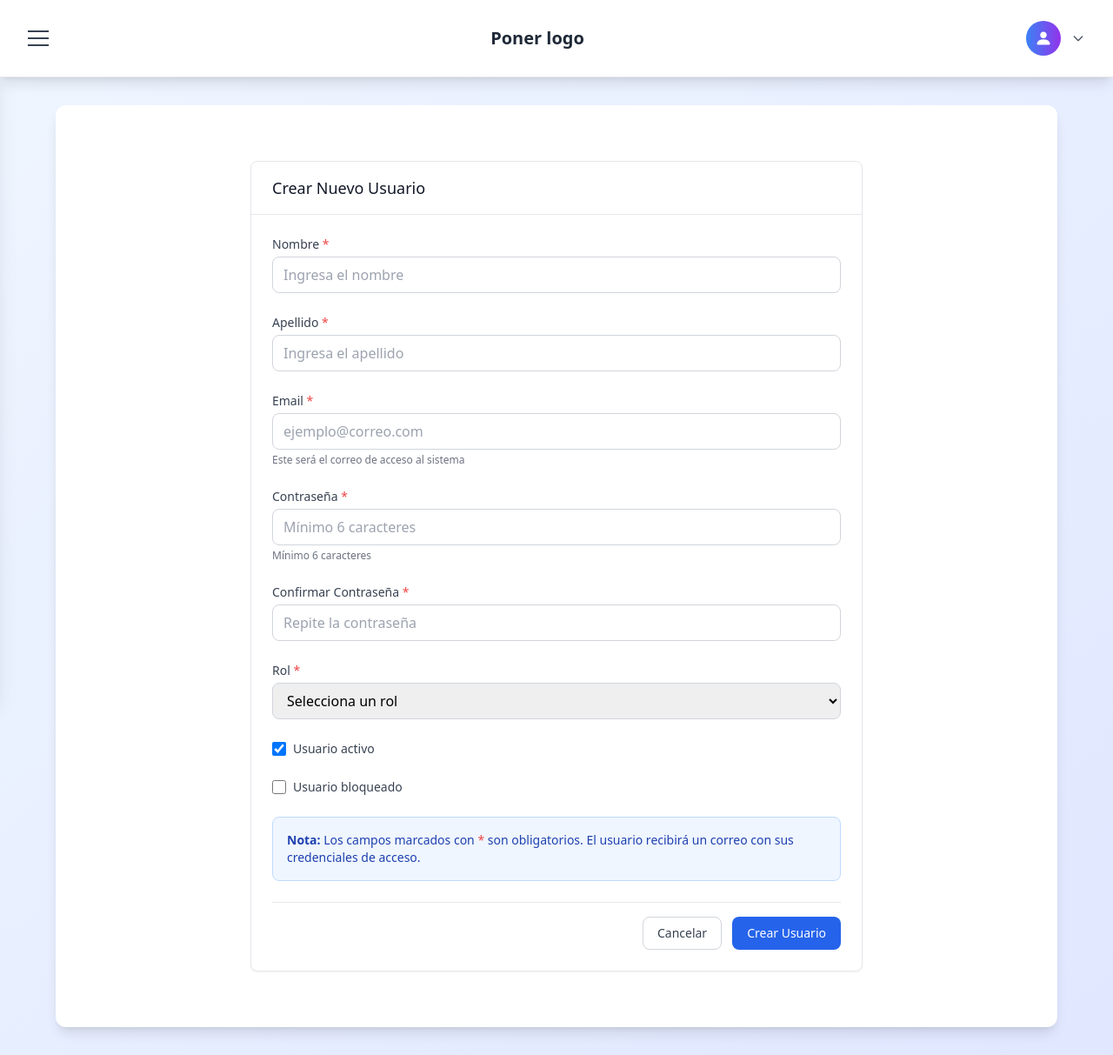
After one commit to ConradoFesco/Explor.Ar---Proyecto-universitario, a Flask app: page /users/nuevo in a window 1280 px wide. The commit adds this page. Shown: the whole page at 87% size. Run offline with Flask 3, Linux system fonts and the light colour scheme; some libraries are stand-ins or nearby versions.

Commit message:
Agrego front del alta usuario

```diff
--- a/admin/src/web/__init__.py
+++ b/admin/src/web/__init__.py
@@ -13,7 +13,6 @@ from flask_jwt_extended import JWTManager
 import os
 
 load_dotenv()
-
 
 jwt = JWTManager()
 def create_app(env="development", static_folder="../../static"):
@@ -106,6 +105,10 @@ def create_app(env="development", static_folder="../../static"):
         user = User.query.get_or_404(user_id)
         return render_template('edit_user.html', user=user)
 
+    @app.route('/users/nuevo')
+    def create_user_form():
+        return render_template('create_user.html')
+
     from src.web.handlers import error
 
     app.register_error_handler(404, error.not_found)
--- /dev/null
+++ b/admin/src/web/templates/create_user.html
@@ -0,0 +1,232 @@
+{% extends "layout.html" %}
+
+{% block title %}Nuevo Usuario{% endblock %}
+
+{% block content %}
+<main class="max-w-3xl mx-auto px-4 sm:px-6 lg:px-8 py-8">
+    <div class="bg-white shadow-sm rounded-lg border border-gray-200">
+        <div class="px-6 py-4 border-b border-gray-200">
+            <h3 class="text-lg font-medium text-gray-900">Crear Nuevo Usuario</h3>
+        </div>
+
+        <form id="createUserForm" class="p-6 space-y-6">
+            <!-- Nombre -->
+            <div>
+                <label for="name" class="block text-sm font-medium text-gray-700 mb-1">
+                    Nombre <span class="text-red-500">*</span>
+                </label>
+                <input type="text"
+                       id="name"
+                       name="name"
+                       required
+                       class="w-full px-3 py-2 border border-gray-300 rounded-lg focus:outline-none focus:ring-2 focus:ring-blue-500 focus:border-transparent"
+                       placeholder="Ingresa el nombre">
+            </div>
+
+            <!-- Apellido -->
+            <div>
+                <label for="last_name" class="block text-sm font-medium text-gray-700 mb-1">
+                    Apellido <span class="text-red-500">*</span>
+                </label>
+                <input type="text"
+                       id="last_name"
+                       name="last_name"
+                       required
+                       class="w-full px-3 py-2 border border-gray-300 rounded-lg focus:outline-none focus:ring-2 focus:ring-blue-500 focus:border-transparent"
+                       placeholder="Ingresa el apellido">
+            </div>
+
+            <!-- Email -->
+            <div>
+                <label for="mail" class="block text-sm font-medium text-gray-700 mb-1">
+                    Email <span class="text-red-500">*</span>
+                </label>
+                <input type="email"
+                       id="mail"
+                       name="mail"
+                       required
+                       class="w-full px-3 py-2 border border-gray-300 rounded-lg focus:outline-none focus:ring-2 focus:ring-blue-500 focus:border-transparent"
+                       placeholder="ejemplo@correo.com">
+                <p class="text-xs text-gray-500 mt-1">Este será el correo de acceso al sistema</p>
+            </div>
+
+            <!-- Contraseña -->
+            <div>
+                <label for="password" class="block text-sm font-medium text-gray-700 mb-1">
+                    Contraseña <span class="text-red-500">*</span>
+                </label>
+                <input type="password"
+                       id="password"
+                       name="password"
+                       required
+                       minlength="6"
+                       class="w-full px-3 py-2 border border-gray-300 rounded-lg focus:outline-none focus:ring-2 focus:ring-blue-500 focus:border-transparent"
+                       placeholder="Mínimo 6 caracteres">
+                <p class="text-xs text-gray-500 mt-1">Mínimo 6 caracteres</p>
+            </div>
+
+            <!-- Confirmar Contraseña -->
+            <div>
+                <label for="confirm_password" class="block text-sm font-medium text-gray-700 mb-1">
+                    Confirmar Contraseña <span class="text-red-500">*</span>
+                </label>
+                <input type="password"
+                       id="confirm_password"
+                       name="confirm_password"
+                       required
+                       minlength="6"
+                       class="w-full px-3 py-2 border border-gray-300 rounded-lg focus:outline-none focus:ring-2 focus:ring-blue-500 focus:border-transparent"
+                       placeholder="Repite la contraseña">
+            </div>
+
+            <!-- Rol -->
+            <div>
+                <label for="role" class="block text-sm font-medium text-gray-700 mb-1">
+                    Rol <span class="text-red-500">*</span>
+                </label>
+                <select id="role" name="role" required
+                        class="w-full px-3 py-2 border border-gray-300 rounded-lg focus:outline-none focus:ring-2 focus:ring-blue-500 focus:border-transparent">
+                    <option value="">Selecciona un rol</option>
+                    <option value="Usuario">Usuario</option>
+                    <option value="Moderador">Moderador</option>
+                    <option value="Administrador">Administrador</option>
+                </select>
+            </div>
+
+            <!-- Estado Activo -->
+            <div class="flex items-center">
+                <input type="checkbox"
+                       id="active"
+                       name="active"
+                       checked
+                       class="h-4 w-4 text-blue-600 focus:ring-blue-500 border-gray-300 rounded">
+                <label for="active" class="ml-2 block text-sm text-gray-700">
+                    Usuario activo
+                </label>
+            </div>
+
+            <!-- Estado Bloqueado -->
+            <div class="flex items-center">
+                <input type="checkbox"
+                       id="blocked"
+                       name="blocked"
+                       class="h-4 w-4 text-red-600 focus:ring-red-500 border-gray-300 rounded">
+                <label for="blocked" class="ml-2 block text-sm text-gray-700">
+                    Usuario bloqueado
+                </label>
+            </div>
+
+            <!-- Mensaje de ayuda -->
+            <div class="bg-blue-50 rounded-lg p-4 border border-blue-200">
+                <p class="text-sm text-blue-800">
+                    <strong>Nota:</strong> Los campos marcados con <span class="text-red-500">*</span> son obligatorios.
+                    El usuario recibirá un correo con sus credenciales de acceso.
+                </p>
+            </div>
+
+            <!-- Botones -->
+            <div class="flex items-center justify-end space-x-3 pt-4 border-t border-gray-200">
+                <a href="/users"
+                   class="px-4 py-2 text-sm font-medium text-gray-700 bg-white border border-gray-300 rounded-lg hover:bg-gray-50 transition duration-200">
+                    Cancelar
+                </a>
+                <button type="submit"
+                        class="px-4 py-2 text-sm font-medium text-white bg-blue-600 border border-transparent rounded-lg hover:bg-blue-700 transition duration-200">
+                    Crear Usuario
+                </button>
+            </div>
+        </form>
+    </div>
+</main>
+{% endblock %}
+
+{% block scripts %}
+<script>
+document.getElementById("createUserForm").addEventListener("submit", async function(e) {
+    e.preventDefault();
+
+    // Obtener valores del formulario
+    const name = document.getElementById('name').value.trim();
+    const last_name = document.getElementById('last_name').value.trim();
+    const mail = document.getElementById('mail').value.trim();
+    const password = document.getElementById('password').value;
+    const confirm_password = document.getElementById('confirm_password').value;
+    const role = document.getElementById('role').value;
+    const active = document.getElementById('active').checked;
+    const blocked = document.getElementById('blocked').checked;
+
+    // Validaciones
+    if (!name || !last_name || !mail || !password || !role) {
+        alert('Por favor completa todos los campos obligatorios');
+        return;
+    }
+
+    if (password !== confirm_password) {
+        alert('Las contraseñas no coinciden');
+        return;
+    }
+
+    if (password.length < 6) {
+        alert('La contraseña debe tener al menos 6 caracteres');
+        return;
+    }
+
+    // Validar formato de email
+    const emailRegex = /^[^\s@]+@[^\s@]+\.[^\s@]+$/;
+    if (!emailRegex.test(mail)) {
+        alert('Por favor ingresa un email válido');
+        return;
+    }
+
+    const formData = {
+        data_user: {
+            id: 2, // NOTA: Reemplazar con el ID del admin logueado
+        },
+        data_new_user: {
+            name: name,
+            last_name: last_name,
+            mail: mail,
+            password: password,
+            role: role,
+            active: active,
+            blocked: blocked
+        }
+    };
+
+    try {
+        const response = await fetch('/api/users', {
+            method: 'POST',
+            headers: {
+                'Content-Type': 'application/json'
+            },
+            body: JSON.stringify(formData)
+        });
+
+        const data = await response.json();
+
+        if (response.ok) {
+            alert('Usuario creado correctamente');
+            window.location.replace('/users');
+        } else {
+            alert('Error: ' + (data.error || 'No se pudo crear el usuario'));
+        }
+    } catch (err) {
+        alert('Error en la conexión con el servidor: ' + err.message);
+    }
+});
+
+// Validación en tiempo real de contraseñas
+document.getElementById('confirm_password').addEventListener('input', function() {
+    const password = document.getElementById('password').value;
+    const confirm = this.value;
+
+    if (confirm && password !== confirm) {
+        this.setCustomValidity('Las contraseñas no coinciden');
+        this.classList.add('border-red-500');
+    } else {
+        this.setCustomValidity('');
+        this.classList.remove('border-red-500');
+    }
+});
+</script>
+{% endblock %}
```
Also changed, not shown: admin/src/web/templates/list_users.html (+11 -2 lines).
